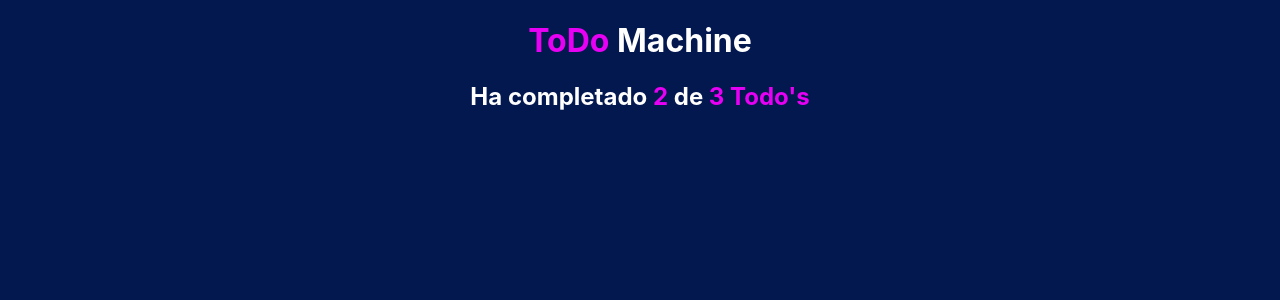
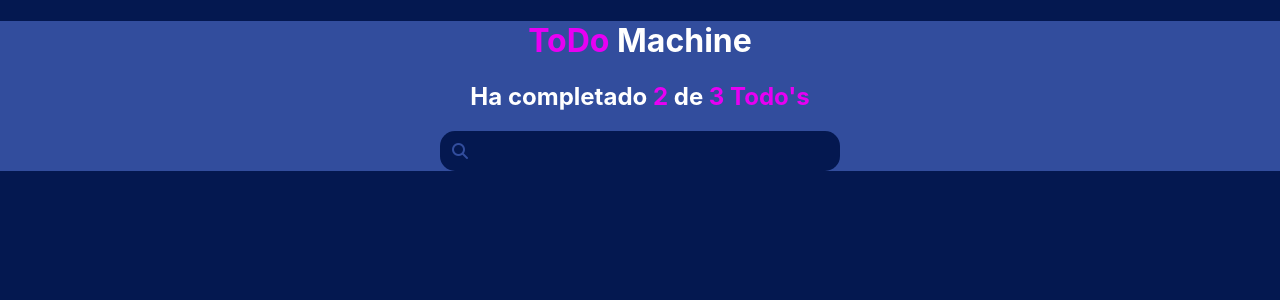
Before and after one commit to joseluis1061/todomachine, a React (Create React App) app: page / in a window 1280 px wide. Shown: the top 300 px of the page. Built offline with nearby package versions, Linux system fonts and the light colour scheme.

Commit message:
Se creo un layout, se creo la barra de busqueda y se dieron estilos

```diff
--- a/public/index.html
+++ b/public/index.html
@@ -14,6 +14,7 @@
     <link rel="manifest" href="%PUBLIC_URL%/manifest.json" />
 
     <title>React App</title>
+    <script src="https://kit.fontawesome.com/f75337780c.js" crossorigin="anonymous"></script>
   </head>
   <body>
     <noscript>You need to enable JavaScript to run this app.</noscript>
--- a/src/App.js
+++ b/src/App.js
@@ -1,10 +1,16 @@
+import Layout from './layout/Layout';
+import Search from './components/Search';
+import Header from './components/Header';
+
 import './styles//App.css';
-import Header from './components/Header';
 
 function App() {
   return (
     <div className="App">
-      <Header/>
+      <Layout>
+        <Header/>
+        <Search/>
+      </Layout>
     </div>
   );
 }
--- /dev/null
+++ b/src/components/Search.jsx
@@ -0,0 +1,15 @@
+import React from 'react';
+import '../styles/Search.css';
+
+const Search = () => {
+  return (
+    <form className='search'>
+      <div className="search_container">
+      <span className="search_icon"><i class="fa-solid fa-magnifying-glass"></i></span>
+      <input type="text" className='search_input'/>
+      </div>
+    </form>
+  )
+}
+
+export default Search;
--- /dev/null
+++ b/src/layout/Layout.jsx
@@ -0,0 +1,13 @@
+import React from "react";
+import '../styles/Layout.css';
+const Layout = ({children}) => {
+  return (
+    <div className="layout">
+      <div className="layout_container">
+      {children}
+      </div>
+    </div>
+  );
+};
+
+export default Layout;
--- /dev/null
+++ b/src/styles/Layout.css
@@ -0,0 +1,7 @@
+.layout{
+  background-color: var(--blue-light);
+}
+.layout_container{
+  max-width: 768px;
+  margin: 0 auto;
+}
--- /dev/null
+++ b/src/styles/Search.css
@@ -0,0 +1,33 @@
+.search{
+  width: 100%;
+  max-width: 400px;
+  height: 40px;
+  display: flex;
+  align-items: center;
+  justify-content: center;
+
+  margin: 0 auto;
+  margin-bottom: 15px;
+  background-color: var(--blue-dark);
+  border-radius: 15px;
+  margin-bottom: 25px;
+}
+.search_container{
+  width: 100%;
+  height: 100%;
+  margin: 0 auto;
+  display: grid;
+  grid-template-columns: 10% 90%;
+  justify-content: center;
+  align-items: center;
+}
+.search_input{
+  height:100%;
+  background-color: transparent;
+  border: none;
+  outline: none;
+  color: var(--white);
+}
+.search_icon{
+  color: var(--blue-light);
+}
```
